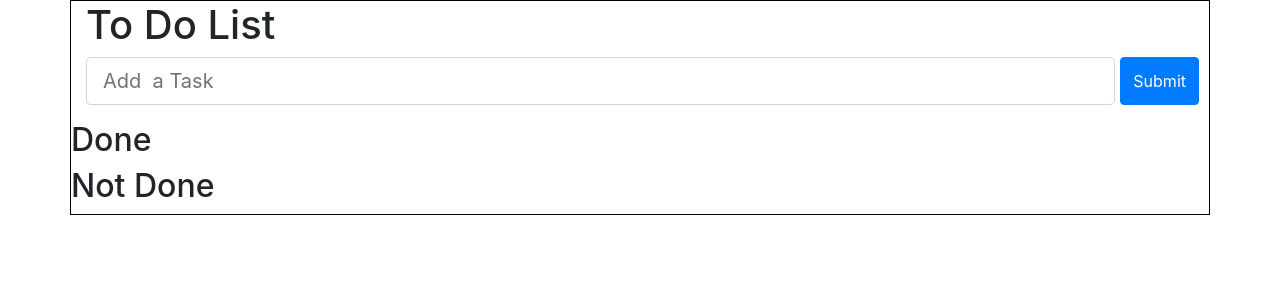
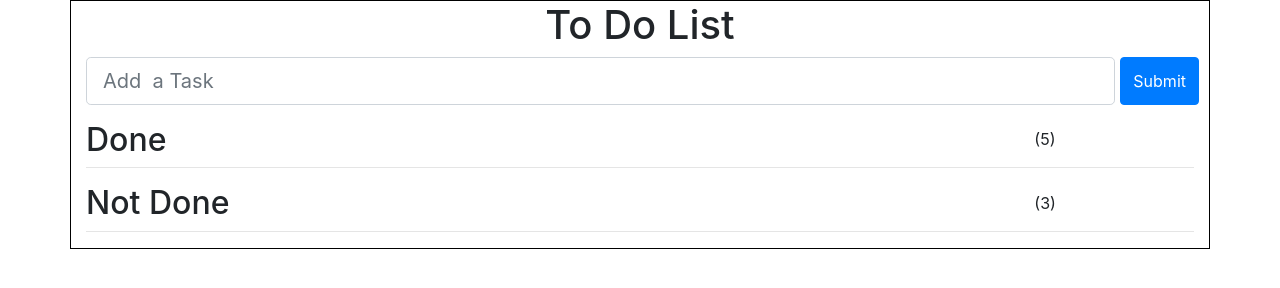
Before and after one commit to j-nathanson/todo-list, a website: page index.html in a window 1280 px wide. Drawn offline with nearby package versions, Linux system fonts and the light colour scheme.

Commit message:
made basic sections for done and not done

```diff
--- a/index.html
+++ b/index.html
@@ -15,7 +15,7 @@
 </head>
 
 <div class="container">
-    <h1>To Do List</h1>
+    <h1 class="text-center">To Do List</h1>
     <form action="">
         <div class="form-row">
             <div class="form-group col">
@@ -29,11 +29,24 @@
     </form>
 
     <div class="row">
-        <h2>Done</h2>
+        <div class="col-10">
+            <h2>Done</h2>
+        </div>
+        <div class="col-2 align-self-end">
+            <p>(5)</p>
+        </div>
     </div>
+    <hr class="mt-0">
     <div class="row">
-        <h2>Not Done</h2>
+        <div class="col-10">
+            <h2>Not Done</h2>
+        </div>
+        <div class="col-2 align-self-end">
+            <p>(3)</p>
+        </div>
     </div>
+    <hr class="mt-0">
+
 </div>
 
 <body>
```
